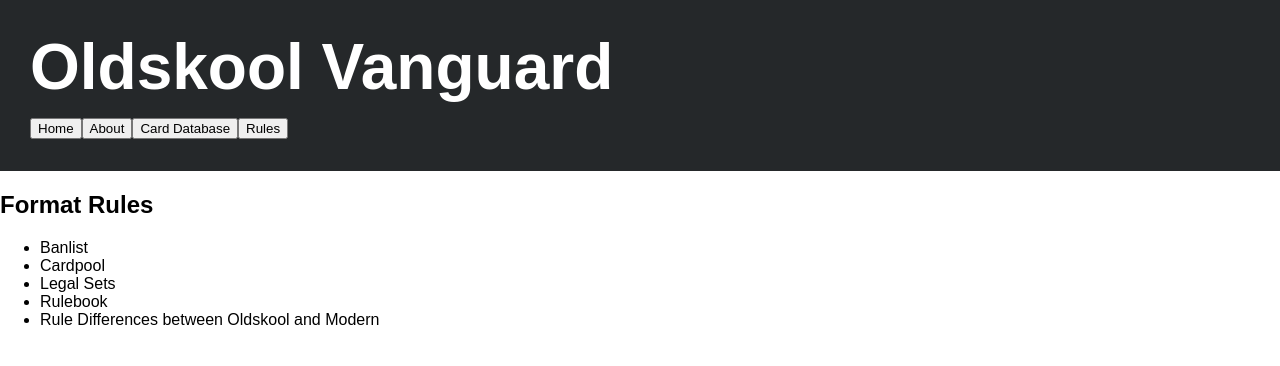
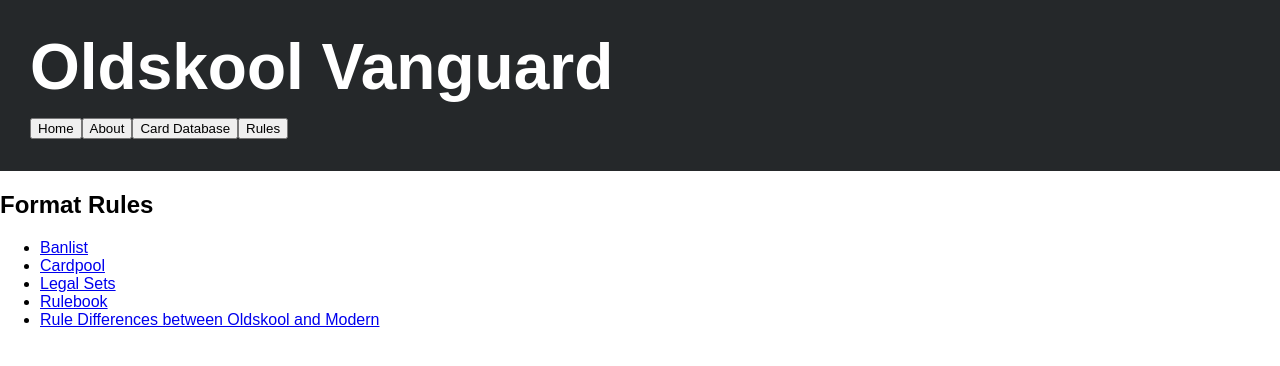
Before and after one commit to oldskool-vg/oldskool, a React (Create React App) app in the folder src/main/ui/: page /rules in a window 1280 px wide. Both pictures are taken after a click on the button "Rules". Shown: the top 366 px of the page. Built offline with nearby package versions, Linux system fonts and the light colour scheme.

Commit message:
Started implementing details for the Rules page

```diff
--- /dev/null
+++ b/src/main/ui/src/components/Rules/Banlist.tsx
@@ -0,0 +1,8 @@
+import React from 'react';
+
+function Banlist() {
+  return (
+    <div>Banlist Here</div>
+  )
+}
+export default Banlist;
--- /dev/null
+++ b/src/main/ui/src/components/Rules/Cardpool.tsx
@@ -0,0 +1,8 @@
+import React from 'react';
+
+function Cardpool() {
+  return (
+    <div>Cardpool Here</div>
+  )
+}
+export default Cardpool;
--- /dev/null
+++ b/src/main/ui/src/components/Rules/LegalSets.tsx
@@ -0,0 +1,8 @@
+import React from 'react';
+
+function LegalSets() {
+  return (
+    <div>Legal Set List Here</div>
+  )
+}
+export default LegalSets;
--- /dev/null
+++ b/src/main/ui/src/components/Rules/RuleDifferences.tsx
@@ -0,0 +1,8 @@
+import React from 'react';
+
+function RuleDifferences() {
+  return (
+    <div>Rule Differences Here</div>
+  )
+}
+export default RuleDifferences;
--- a/src/main/ui/src/components/Rules/index.tsx
+++ b/src/main/ui/src/components/Rules/index.tsx
@@ -1,13 +1,43 @@
 import React, { useState } from 'react';
-import { BooleanLiteral } from 'typescript';
+import Banlist from './Banlist';
+import Cardpool from './Cardpool';
+import LegalSets from './LegalSets';
+import RuleDifferences from './RuleDifferences';
 
 function Rules() {
   const [showBanlist, setShowBanlist] = useState<boolean>(false);
+  let banlistDetails = null;
+  if (showBanlist === true) {
+    banlistDetails = <Banlist />
+  } else {
+    banlistDetails = null;
+  }
+
   const [showCardpool, setShowCardpool] = useState<boolean>(false);
+  let cardpoolDetails = null;
+  if (showCardpool === true) {
+    cardpoolDetails = <Cardpool />
+  } else {
+    cardpoolDetails = null;
+  }
+
   const [showLegalSets, setShowLegalSets] = useState<boolean>(false);
+  let legalSetDetails = null;
+  if (showLegalSets === true) {
+    legalSetDetails = <LegalSets />
+  } else {
+    legalSetDetails = null;
+  }
+
   const [showRulebook, setShowRulebook] = useState<boolean>(false);
+
   const [showRuleDiffs, setShowRuleDiffs] = useState<boolean>(false);
-  // some rule differences include: differences in mulligan, and no clan restriction in deckbuilding
+  let ruleDiffDetails = null;
+  if (showRuleDiffs === true) {
+    ruleDiffDetails = <RuleDifferences />
+  } else {
+    ruleDiffDetails = null;
+  }
 
 
   return (
@@ -15,15 +45,32 @@ function Rules() {
       <div>
         <h2>Format Rules</h2>
       </div>
+      <ul>
+        <li>
+          <a href="#" onClick={(e) => setShowBanlist(!showBanlist)}>Banlist</a>
+        </li>
+        <div>{banlistDetails}</div>
 
-      <ul>
-        <li>Banlist</li>
-        <li>Cardpool</li>
-        <li>Legal Sets</li>
-        <li>Rulebook</li>
-        <li>Rule Differences between Oldskool and Modern</li>
+        <li>
+          <a href="#" onClick={(e) => setShowCardpool(!showCardpool)}>Cardpool</a>
+        </li>
+        <div>{cardpoolDetails}</div>
+
+        <li>
+          <a href="#" onClick={(e) => setShowLegalSets(!showLegalSets)}>Legal Sets</a>
+        </li>
+        <div>{legalSetDetails}</div>
+
+        <li>
+          <a href="#">Rulebook</a>
+        </li>
+
+        <li>
+          <a href="#" onClick={(e) => setShowRuleDiffs(!showRuleDiffs)}>Rule Differences between Oldskool and Modern</a>
+        </li>
+        <div>{ruleDiffDetails}</div>
+
       </ul>
-
     </div>
   )
 }
```
